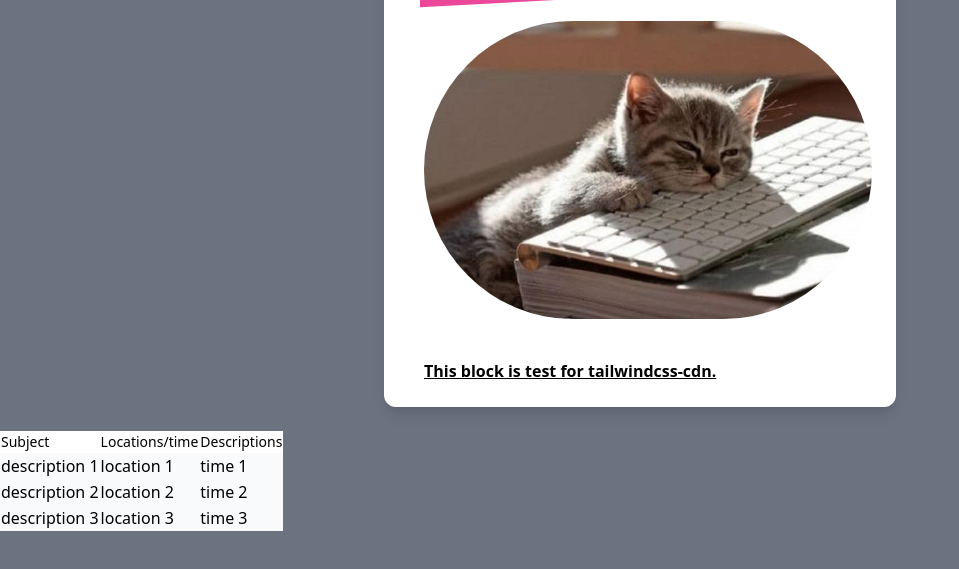
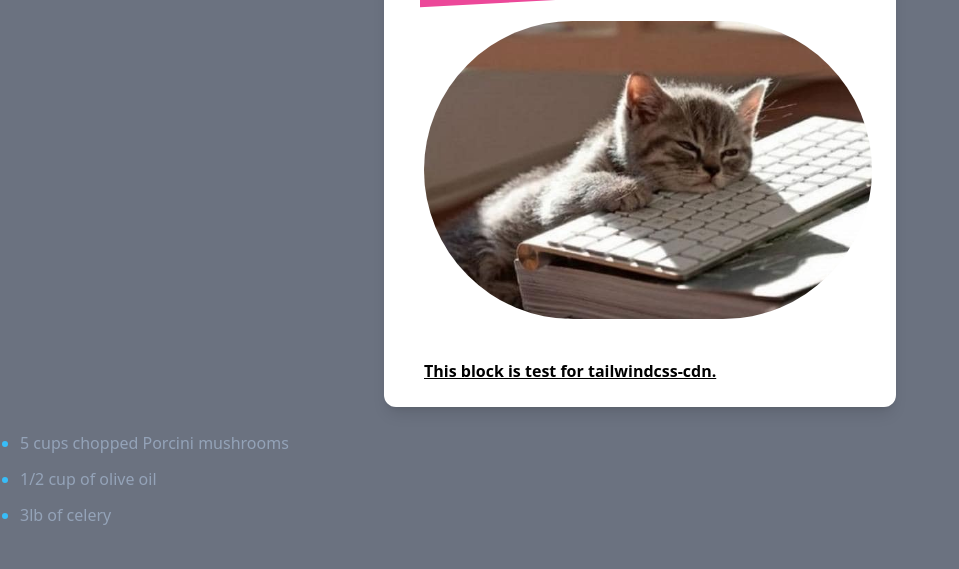
Before and after one commit to nervers1/nervers1.github.io, a plain HTML site: page index.html in a window 1280 px wide. Shown: the part 143-712 px from the top of the page, without its empty margins (0-959 px from the left). Drawn offline with nearby package versions, Linux system fonts and the light colour scheme.

Commit message:
Update index.html

```diff
--- a/index.html
+++ b/index.html
@@ -16,7 +16,8 @@
     </div>
 
     <div class="mx-auto">
-        <table>
+        <!--
+          <table>
             <thead>
                 <tr class="text-bold text-sm bg-white">
                     <td>Subject</td>
@@ -42,6 +43,12 @@
                 </tr>
             </tbody>
         </table>
+        -->
+        <ul role="list" class="marker:text-sky-400 list-disc pl-5 space-y-3 text-slate-400">
+            <li>5 cups chopped Porcini mushrooms</li>
+            <li>1/2 cup of olive oil</li>
+            <li>3lb of celery</li>
+        </ul>
     </div>
 
 </body>
```
